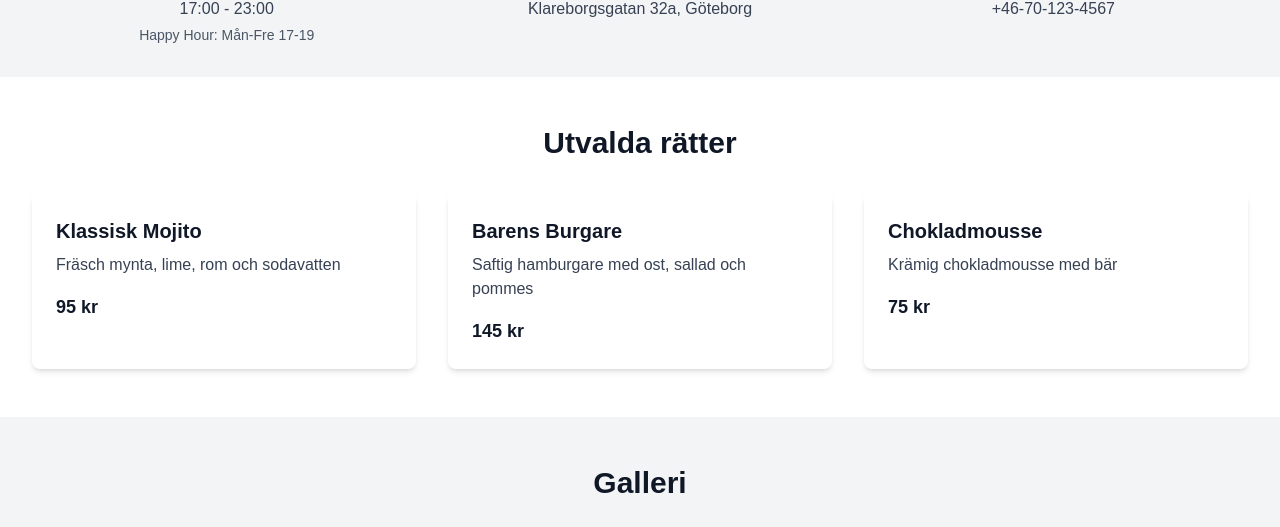
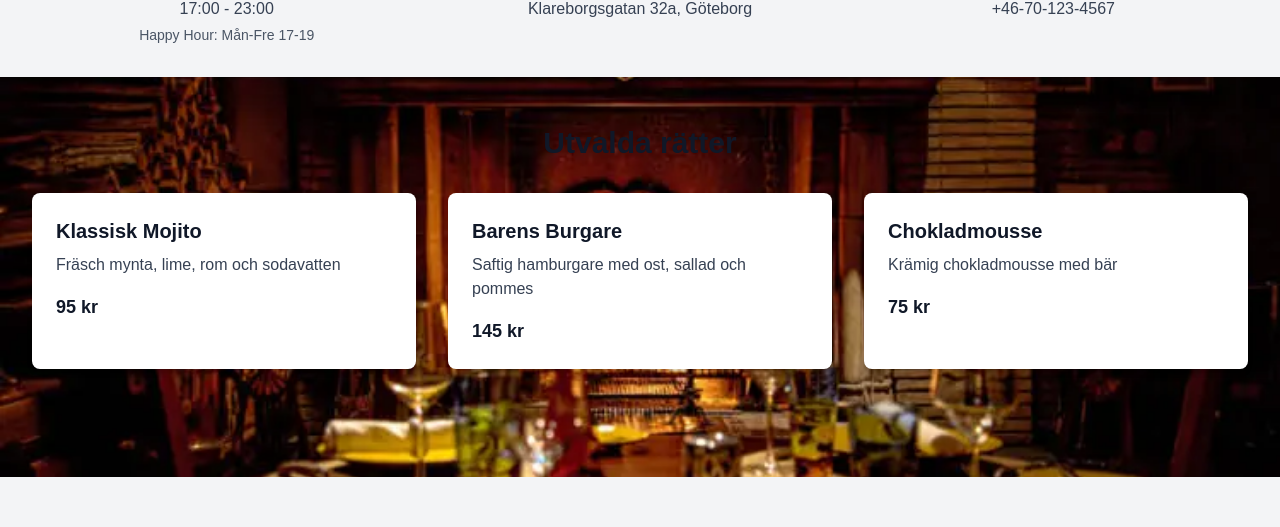
Before and after one commit to JoakimHolm91/digital-card-template, a Next.js app in the folder web/: page / in a window 1280 px wide. Shown: the part 627-1154 px from the top of the page. Built offline with nearby package versions, Linux system fonts and the light colour scheme.

Commit message:
Image updates

```diff
--- a/web/src/components/FeaturedItems.tsx
+++ b/web/src/components/FeaturedItems.tsx
@@ -6,8 +6,14 @@ interface FeaturedItemsProps {
 
 export default function FeaturedItems({ customer }: FeaturedItemsProps) {
   return (
-    <section className="py-12">
-      <div className="max-w-7xl mx-auto px-4 sm:px-6 lg:px-8">
+    <section className="relative py-12 min-h-[400px]">
+      <img
+        src="/images/hero2.jpg"
+        alt="Featured items background"
+        className="absolute inset-0 w-full h-full object-cover"
+      />
+      {/* <div className="absolute inset-0 bg-black bg-opacity-20"></div> */}
+      <div className="relative z-10 max-w-7xl mx-auto px-4 sm:px-6 lg:px-8">
         <h2 className="text-3xl font-bold text-center text-gray-900 mb-8">
           Utvalda rätter
         </h2>
--- a/web/src/components/Gallery.tsx
+++ b/web/src/components/Gallery.tsx
@@ -15,11 +15,10 @@ export default function Gallery({ customer }: GalleryProps) {
         <div className="grid grid-cols-1 md:grid-cols-3 gap-4">
           {customer.galleryImages.map((image, index) => (
             <div key={index} className="aspect-square relative">
-              <Image
+              <img
                 src={image}
                 alt={`Gallery image ${index + 1}`}
-                fill
-                className="object-cover rounded-lg"
+                className="absolute inset-0 w-full h-full object-cover rounded-lg"
               />
             </div>
           ))}
--- a/web/src/components/Hero.tsx
+++ b/web/src/components/Hero.tsx
@@ -9,14 +9,12 @@ interface HeroProps {
 export default function Hero({ customer }: HeroProps) {
   return (
     <section className="relative h-96 md:h-[500px] flex items-center justify-center text-center text-white">
-      <Image
+      <img
         src={customer.heroImage}
         alt={`${customer.name} hero image`}
-        fill
-        className="object-cover"
-        priority
+        className="absolute inset-0 w-full h-full object-cover"
       />
-      <div className="absolute inset-0 bg-black bg-opacity-50"></div>
+      {/* <div className="absolute inset-0 bg-black bg-opacity-30"></div> */}
       <div className="relative z-10 max-w-4xl mx-auto px-4">
         <h1 className="text-4xl md:text-6xl font-bold mb-4">{customer.name}</h1>
         <p className="text-xl md:text-2xl mb-8">{customer.tagline}</p>
```
Also changed, not shown: web/public/images/hero2.jpg (added).
